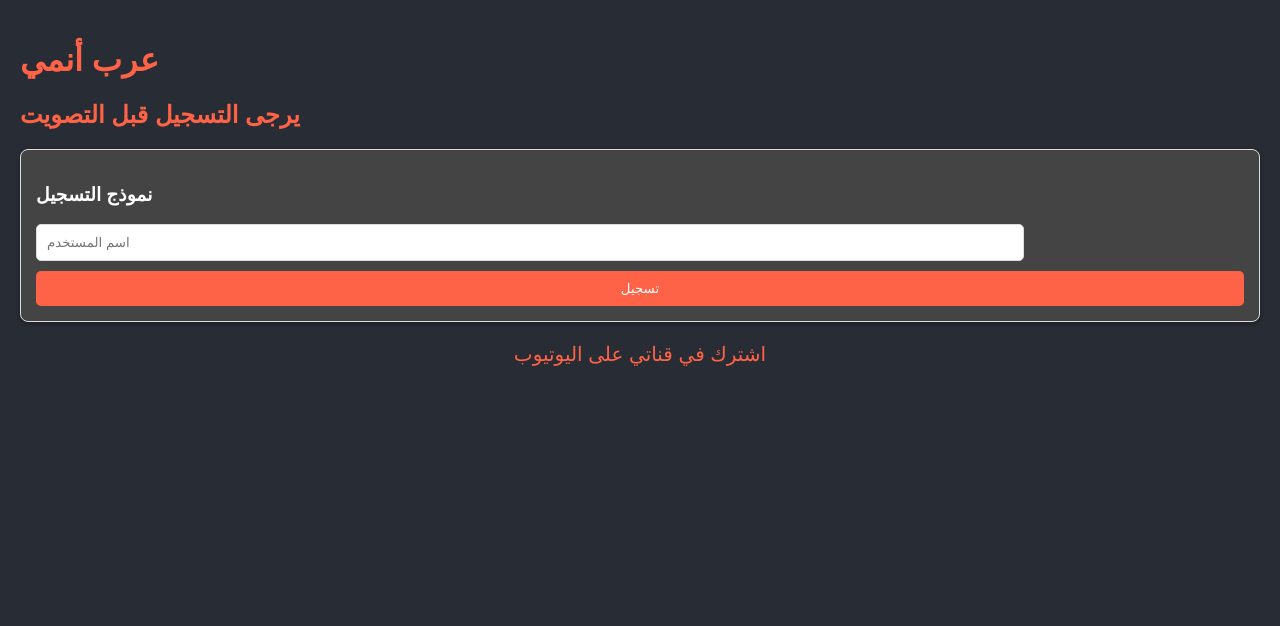
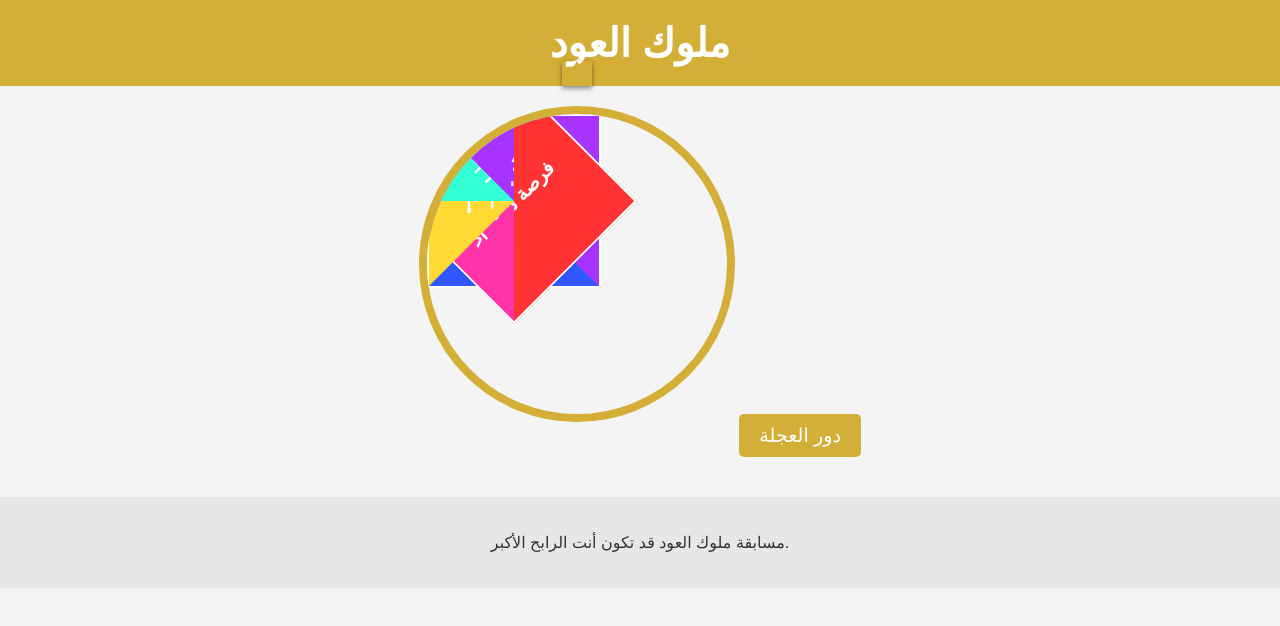
Before and after one commit to ArabAnime/ArabAnime, a plain HTML site: page index.html in a window 1280 px wide. Drawn offline with Linux system fonts and the light colour scheme.

Commit message:
Update index.html

```diff
--- a/index.html
+++ b/index.html
@@ -3,262 +3,168 @@
 <head>
     <meta charset="UTF-8">
     <meta name="viewport" content="width=device-width, initial-scale=1.0">
-    <title>عرب أنمي</title>
-
-    <!-- إضافة رمز Google AdSense -->
-    <script async src="https://pagead2.googlesyndication.com/pagead/js/adsbygoogle.js?client=ca-pub-3314957630926799"
-     crossorigin="anonymous"></script>
-
+    <title>ملوك العود</title>
     <style>
         body {
-            font-family: Arial, sans-serif;
-            background-color: #282c34;
-            color: #ffffff;
+            font-family: 'Arial', sans-serif;
+            text-align: center;
+            background-color: #f4f4f4;
+            color: #333;
             margin: 0;
+            padding: 0;
+        }
+        header {
+            background-color: #d4af37; /* اللون الذهبي */
             padding: 20px;
+            color: white;
         }
-        h1, h2 {
-            color: #ff6347;
+        h1 {
+            margin: 0;
+            font-size: 2.5em;
         }
-        h2 {
-            margin: 20px 0;
+        #wheel-container {
+            position: relative;
+            display: inline-block;
         }
-        .anime-list {
-            list-style: none;
-            padding: 0;
+        #wheel {
+            width: 300px;
+            height: 300px;
+            border-radius: 50%;
+            position: relative;
+            margin: 20px auto;
+            overflow: hidden;
+            border: 8px solid #d4af37; /* اللون الذهبي */
+            transition: transform 10s cubic-bezier(0.33, 1, 0.68, 1);
+        }
+        .slice {
+            position: absolute;
+            width: 50%;
+            height: 50%;
+            clip-path: polygon(100% 0, 0 100%, 100% 100%);
             display: flex;
-            flex-wrap: wrap;
+            align-items: center;
             justify-content: center;
+            color: white;
+            font-weight: bold;
+            font-size: 1.2em;
+            text-align: center;
+            padding: 10px;
+            border: 2px solid white; /* حدود بيضاء */
         }
-        .anime-item {
-            background-color: #444;
-            border: 1px solid #ddd;
-            border-radius: 8px;
-            padding: 15px;
-            margin: 10px;
-            width: 200px;
-            box-shadow: 0 2px 5px rgba(0, 0, 0, 0.3);
-            transition: transform 0.2s;
-        }
-        button {
-            padding: 10px;
-            background-color: #ff6347;
+        .slice:nth-child(1) { background: #FF5733; transform: rotate(0deg); }
+        .slice:nth-child(2) { background: #33FF57; transform: rotate(45deg); }
+        .slice:nth-child(3) { background: #3357FF; transform: rotate(90deg); }
+        .slice:nth-child(4) { background: #FF33A8; transform: rotate(135deg); }
+        .slice:nth-child(5) { background: #FFDA33; transform: rotate(180deg); }
+        .slice:nth-child(6) { background: #33FFD4; transform: rotate(225deg); }
+        .slice:nth-child(7) { background: #A833FF; transform: rotate(270deg); }
+        .slice:nth-child(8) { background: #FF3333; transform: rotate(315deg); }
+
+        #spin {
+            margin-top: 20px;
+            padding: 10px 20px;
+            font-size: 1.2em;
+            cursor: pointer;
+            background-color: #d4af37; /* اللون الذهبي */
             color: white;
             border: none;
-            cursor: pointer;
             border-radius: 5px;
-            transition: background-color 0.3s;
-            width: 100%;
         }
-        button:hover {
-            background-color: #e5533d;
+        #waitingMessage {
+            margin-top: 20px;
+            font-size: 1.3em;
+            color: #e74c3c; /* لون الرسالة */
+            display: none; /* مخفية بشكل افتراضي */
         }
-        .results, .ad-space, .registration-form, .tasbeeh {
+        #result {
             margin-top: 20px;
-            display: none;
-            background-color: #444;
-            border: 1px solid #ddd;
-            padding: 15px;
-            border-radius: 8px;
-            box-shadow: 0 2px 5px rgba(0, 0, 0, 0.3);
+            font-size: 1.5em;
+            font-weight: bold;
         }
-        input[type="text"] {
-            padding: 10px;
-            border: 1px solid #ddd;
-            border-radius: 5px;
-            width: 80%;
-            margin-bottom: 10px;
+        #arrow {
+            position: absolute;
+            top: -25px; /* موضع السهم فوق العجلة */
+            left: 50%;
+            transform: translateX(-50%);
+            width: 0;
+            height: 0;
+            border-left: 15px solid transparent;
+            border-right: 15px solid transparent;
+            border-bottom: 25px solid #d4af37; /* لون السهم */
+            box-shadow: 0 2px 5px rgba(0, 0, 0, 0.5); /* إضافة ظل للسهم */
         }
-        .youtube-link {
-            display: flex;
-            justify-content: center;
-            align-items: center;
-            margin-top: 20px;
-        }
-        .youtube-link a {
-            color: #ff6347;
-            text-decoration: none;
-            font-size: 20px;
-        }
-        .youtube-link a:hover {
-            text-decoration: underline;
-        }
-        @media (max-width: 600px) {
-            .anime-item {
-                width: 150px;
-            }
-            input[type="text"] {
-                width: 90%;
-            }
+        footer {
+            margin-top: 40px;
+            font-size: 1em;
+            padding: 20px;
+            background-color: #e7e7e7;
         }
     </style>
 </head>
 <body>
-    <h1>عرب أنمي</h1>
-    <h2>يرجى التسجيل قبل التصويت</h2>
 
-    <div class="registration-form" id="registrationForm">
-        <h3>نموذج التسجيل</h3>
-        <input type="text" id="username" placeholder="اسم المستخدم" required>
-        <button onclick="register()">تسجيل</button>
+    <header>
+        <h1>ملوك العود</h1>
+    </header>
+
+    <div id="wheel-container">
+        <div id="arrow"></div>
+        <div id="wheel">
+            <div class="slice">50 ريال</div>
+            <div class="slice">هدية منزلية</div>
+            <div class="slice">2 كيلو عسل</div>
+            <div class="slice">كارت شحن 50</div>
+            <div class="slice">أدوات مطبخ</div>
+            <div class="slice">حاول مرة أخرى</div>
+            <div class="slice">هدية مفاجئة</div>
+            <div class="slice">فرصة سعيدة</div>
+        </div>
     </div>
 
-    <div class="anime-section" id="animeSection" style="display:none;">
-        <h2>صوت لأفضل أنمي</h2>
-        <ul class="anime-list">
-            <li class="anime-item">ون بيس <button onclick="vote('ون بيس')">صوت</button></li>
-            <li class="anime-item">دراغون بول <button onclick="vote('دراغون بول')">صوت</button></li>
-            <li class="anime-item">ناروتو <button onclick="vote('ناروتو')">صوت</button></li>
-            <li class="anime-item">بليتش <button onclick="vote('بليتش')">صوت</button></li>
-            <li class="anime-item">بوروتو <button onclick="vote('بوروتو')">صوت</button></li>
-            <li class="anime-item">قاتل الشياطين <button onclick="vote('قاتل الشياطين')">صوت</button></li>
-        </ul>
+    <button id="spin">دور العجلة</button>
+    <div id="waitingMessage">استغفر الله</div>
+    <div id="result"></div>
 
-        <!-- عنصر الإعلان -->
-        <div class="ad-space">
-            <ins class="adsbygoogle"
-                 style="display:block"
-                 data-ad-client="ca-pub-3314957630926799"
-                 data-ad-slot="1234567890"  <!-- استبدل برقم الفتحة الخاص بك -->
-                 data-ad-format="auto"></ins>
-            <script>
-                 (adsbygoogle = window.adsbygoogle || []).push({});
-            </script>
-        </div>
-
-        <div class="results" id="results">
-            <h2>نتائج التصويت</h2>
-            <ul id="results-list"></ul>
-        </div>
-
-        <div class="user-list">
-            <h2>المستخدمون المسجلون</h2>
-            <ul id="user-list"></ul>
-        </div>
-
-        <!-- زر تسجيل الخروج -->
-        <button onclick="logout()">تسجيل الخروج</button>
-    </div>
-
-    <div class="tasbeeh" id="tasbeehSection" style="display:none;">
-        <h2>تسبيح</h2>
-        <button onclick="tasbeeh()">استغفر الله</button>
-        <p>عدد التسبيحات: <span id="count">0</span></p>
-    </div>
-
-    <div class="youtube-link">
-        <a href="https://youtube.com/@aranime007?si=KG5vsdJ8O4VyCTxJ" target="_blank">
-            اشترك في قناتي على اليوتيوب
-        </a>
-    </div>
-
-    <!-- إضافة عنصر الصوت -->
-    <audio id="thankYouSound" src="path/to/your/sound.mp3"></audio>
+    <footer>
+        <p>مسابقة ملوك العود قد تكون أنت الرابح الأكبر.</p>
+    </footer>
 
     <script>
-        const votes = {
-            'ون بيس': 0,
-            'دراغون بول': 0,
-            'ناروتو': 0,
-            'بليتش': 0,
-            'بوروتو': 0,
-            'قاتل الشياطين': 0
-        };
+        let spun = false;
 
-        const storedVotes = JSON.parse(localStorage.getItem('votes'));
-        if (storedVotes) {
-            Object.assign(votes, storedVotes);
-        }
-
-        const userVote = localStorage.getItem('userVote');
-        const registeredUser = localStorage.getItem('username');
-
-        function getRegisteredUsers() {
-            const users = JSON.parse(localStorage.getItem('registeredUsers')) || [];
-            return users;
-        }
-
-        function displayRegisteredUsers() {
-            const userList = document.getElementById('user-list');
-            userList.innerHTML = '';
-            const users = getRegisteredUsers();
-            users.forEach(user => {
-                const li = document.createElement('li');
-                li.textContent = user;
-                userList.appendChild(li);
-            });
-        }
-
-        function register() {
-            const username = document.getElementById('username').value;
-            if (username) {
-                const users = getRegisteredUsers();
-                if (!users.includes(username)) {
-                    users.push(username);
-                    localStorage.setItem('registeredUsers', JSON.stringify(users));
-                }
-                localStorage.setItem('username', username);
-                document.getElementById('registrationForm').style.display = 'none';
-                document.getElementById('animeSection').style.display = 'block';
-                document.getElementById('tasbeehSection').style.display = 'block';
-                displayResults();
-                displayRegisteredUsers();
-            } else {
-                alert('يرجى إدخال اسم المستخدم.');
-            }
-        }
-
-        function vote(anime) {
-            if (userVote) {
-                alert('لقد صوتت بالفعل!');
+        document.getElementById('spin').addEventListener('click', function() {
+            if (spun) {
+                alert('لا يمكنك تدوير العجلة مرة أخرى.');
                 return;
             }
+            spun = true;
 
-            votes[anime]++;
-            localStorage.setItem('votes', JSON.stringify(votes));
-            localStorage.setItem('userVote', anime);
+            const wheel = document.getElementById('wheel');
+            const waitingMessage = document.getElementById('waitingMessage');
+            waitingMessage.style.display = 'block'; // عرض الرسالة
 
-            // تشغيل الصوت
-            document.getElementById('thankYouSound').play();
+            const randomDegree = Math.floor(Math.random() * 360) + 3600; // تدور 10 دوارات
+            wheel.style.transform = `rotate(${randomDegree}deg)`;
 
-            displayResults();
-        }
+            setTimeout(() => {
+                const degree = randomDegree % 360;
+                let prize;
 
-        function displayResults() {
-            const resultsList = document.getElementById('results-list');
-            resultsList.innerHTML = '';
-            for (const anime in votes) {
-                const li = document.createElement('li');
-                li.textContent = `${anime}: ${votes[anime]} صوت`;
-                resultsList.appendChild(li);
-            }
-            document.getElementById('results').style.display = 'block';
-        }
+                // تحديد الجوائز بناءً على الاحتمالات
+                if (degree >= 0 && degree < 45) prize = '50 ريال';
+                else if (degree >= 45 && degree < 90) prize = 'هدية منزلية';
+                else if (degree >= 90 && degree < 135) prize = '2 كيلو عسل';
+                else if (degree >= 135 && degree < 180) prize = 'كارت شحن 50';
+                else if (degree >= 180 && degree < 225) prize = 'أدوات مطبخ';
+                else if (degree >= 225 && degree < 270) prize = 'حاول مرة أخرى';
+                else if (degree >= 270 && degree < 315) prize = 'هدية مفاجئة';
+                else prize = 'فرصة سعيدة';
 
-        function tasbeeh() {
-            const countElement = document.getElementById('count');
-            let count = parseInt(countElement.textContent);
-            count++;
-            countElement.textContent = count;
-        }
+                waitingMessage.style.display = 'none'; // إخفاء الرسالة
+                document.getElementById('result').innerText = prize;
+            }, 10000); // وقت التوقف بعد 10 ثواني
+        });
+    </script>
 
-        function logout() {
-            localStorage.removeItem('username');
-            localStorage.removeItem('userVote');
-            localStorage.removeItem('votes');
-            document.getElementById('animeSection').style.display = 'none';
-            document.getElementById('registrationForm').style.display = 'block';
-            alert('تم تسجيل الخروج بنجاح.');
-        }
-
-        if (!registeredUser) {
-            document.getElementById('registrationForm').style.display = 'block';
-        } else {
-            document.getElementById('animeSection').style.display = 'block';
-            document.getElementById('tasbeehSection').style.display = 'block';
-            displayResults();
-            displayRegisteredUsers();
-        }
-    </script>
 </body>
 </html>
```
